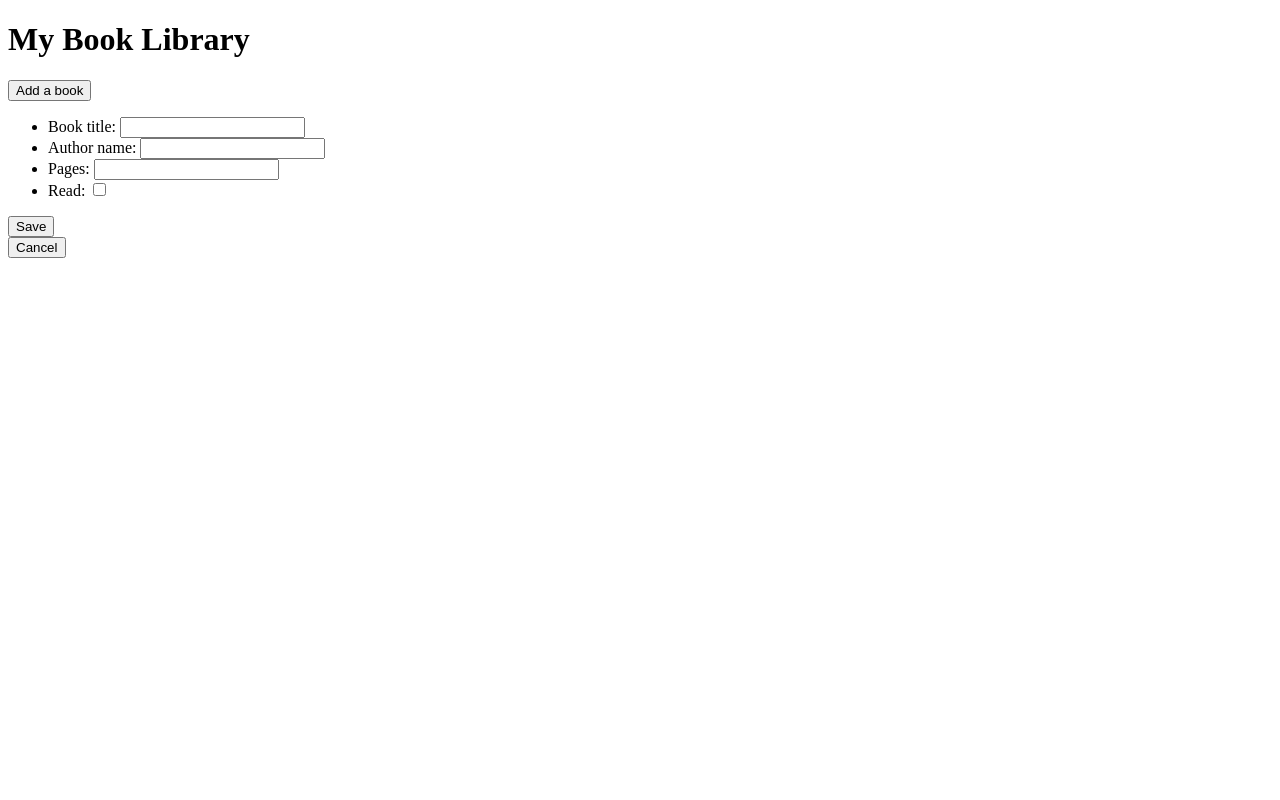
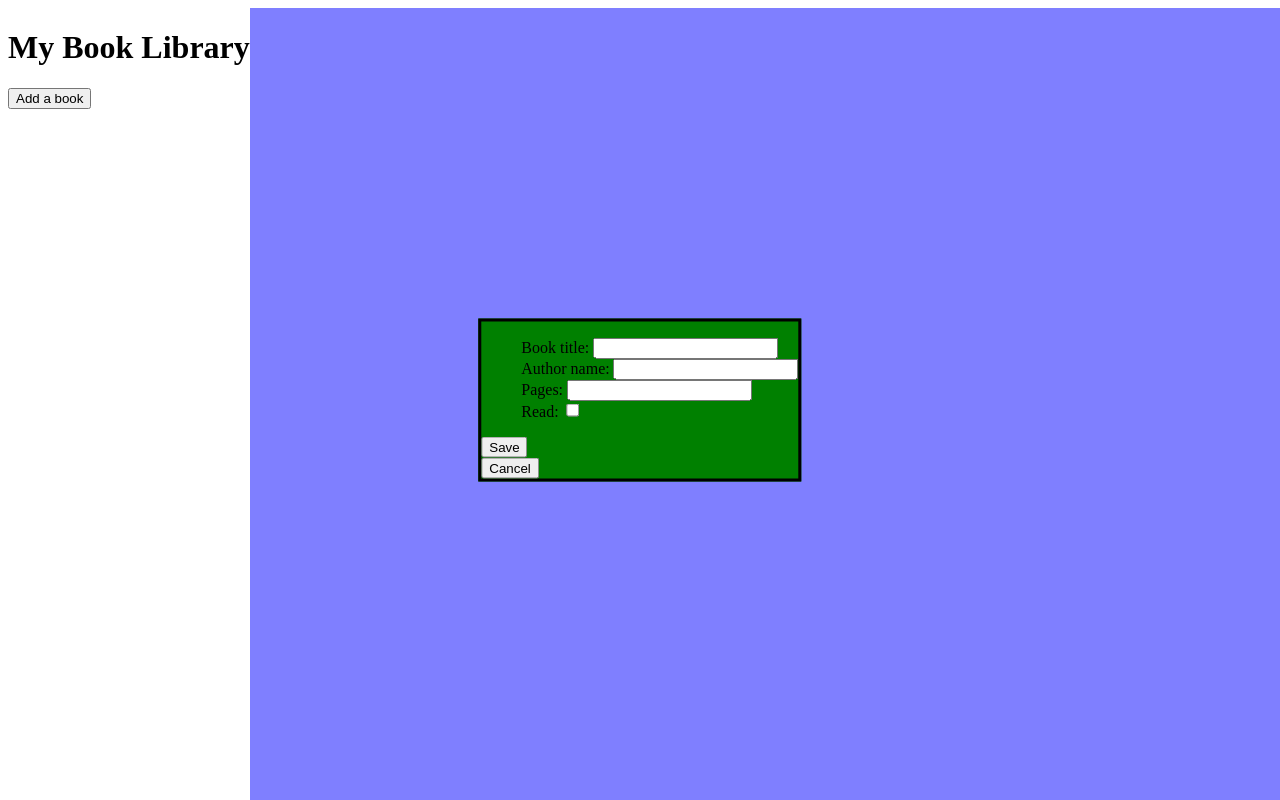
Before and after one commit to aljones1816/vanillaLibrary, a plain HTML site: page index.html in a window 1280 px wide. Both pictures are taken after a click on the button "Add a book". Drawn offline with Linux system fonts and the light colour scheme.

Commit message:
creating style

```diff
--- a/JS/index.js
+++ b/JS/index.js
@@ -1,9 +1,10 @@
 let myLibrary = [];
+let id;
 
-let id;
 const setId = function () {
-    if (Math.max.apply(Math, myLibrary.map(function (o) { return o.id; })) > -1) {
-        id = Math.max.apply(Math, myLibrary.map(function (o) { return o.id; })) + 1;
+    const maxID = Math.max.apply(Math, myLibrary.map(function (o) { return o.id; }));
+    if ( maxID > -1) {
+        id = maxID + 1;
     } else {
         id = 0;
     }
@@ -93,12 +94,16 @@ modalButton.addEventListener('click', function (event) {
     event.preventDefault();
     const modal = document.getElementById('modal-one');
     modal.classList.add('open');
+    const modalBack = document.getElementById('modal-back');
+    modalBack.classList.add('open-background')
 })
 
 function closeModal(event) {
     event.preventDefault();
     const modal = document.getElementById('modal-one');
     modal.classList.remove('open');
+    const modalBack = document.getElementById('modal-back');
+    modalBack.classList.remove('open-background');
     resetForm();
 
 }
--- a/Styles/style.css
+++ b/Styles/style.css
@@ -1,12 +1,72 @@
+.container {
+    display: flex;
+    flex-direction: row;
+}
+
+
 .modal {
+
     opacity: 0;
     visibility: hidden;
+    background-color: green;
+    width: minmax(300px, 1fr);
+    position: fixed;
+    top: 50%;
+    left: 50%;
+    /* bring your own prefixes */
+    transform: translate(-50%, -50%);
+    border: 3px solid black;
 
 
 }
 
+.modal-background {
+
+    visibility: hidden;
+    background-color: rgba(0,0,255,0.5);
+    position: fixed;
+    height: 100vh;
+    width: 100vw;
+}
+
+#bookList {
+    list-style-type: none;
+}
+
+.open-background {
+    visibility: visible;
+
+}
+
 .open {
+
     visibility: visible;
     opacity: 1;
 
 }
+
+
+
+.card-grid {
+
+        display: grid;
+
+
+        grid-template-columns: repeat(auto-fill, minmax(300px, 1fr));
+
+        grid-auto-columns: columns;
+
+        gap: 1rem;
+
+
+}
+
+.bookCard {
+
+    border: 2px solid #e7e7e7;
+
+    border-radius: 4px;
+
+    padding: .5rem;
+
+}
--- a/index.html
+++ b/index.html
@@ -18,22 +18,28 @@
     <!--[if lt IE 7]>
             <p class="browsehappy">You are using an <strong>outdated</strong> browser. Please <a href="#">upgrade your browser</a> to improve your experience.</p>
         <![endif]-->
+    <div class="container">
+        <div class="sidebar">
         <h1>My Book Library</h1>
         <button id=openModal>Add a book</button>
+    </div>
+
+    <div class="content">
+        <div class="modal-background" id='modal-back'>
             <div class="modal" id="modal-one">
                 <form id="bookForm">
-            <ul>
+                    <ul id='bookList'>
                         <li>
                             <label>Book title: </label>
-                    <input type="text" id='bookTitle' >
+                            <input type="text" id='bookTitle'>
                         </li>
                         <li>
                             <label>Author name: </label>
-                    <input type="text" id='bookAuthor' >
+                            <input type="text" id='bookAuthor'>
                         </li>
                         <li>
                             <label>Pages: </label>
-                    <input type="number" id='bookPages' >
+                            <input type="number" id='bookPages'>
                         </li>
                         <li>
                             <label>Read:</label>
@@ -45,9 +51,15 @@
 
                 <button id='cancelBook'>Cancel</button>
             </div>
-    <div id="library">
+        </div>
+        <div id="library" class="card-grid">
 
         </div>
+    </div>
+    </div>
+
+
+
     <script src="JS/index.js" type="text/javascript"></script>
 
 </body>
```
Lines whose indentation alone changed are shown as unchanged.
